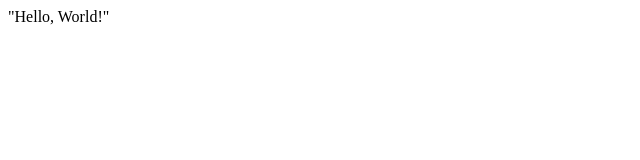
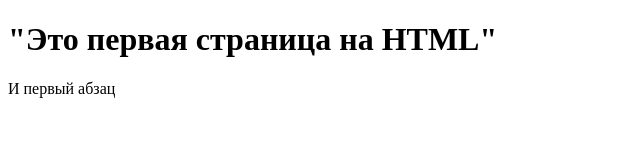
Before and after one commit to andbaik/task_4.1., a plain HTML site: page index.html in a window 1280 px wide. Shown: the whole page, without its empty margins (0-640 px from the left). Drawn offline with Linux system fonts and the light colour scheme.

Commit message:
add in html

```diff
--- a/index.html
+++ b/index.html
@@ -1,5 +1,13 @@
-<html>
+<!DOCTYPE html>
+<html lang="en">
+<head>
+    <meta charset="UTF-8">
+    <meta name="viewport" content="width=device-width, initial-scale=1.0">
+    <title>Новый документ</title>
+
+</head>
 <body>
-    "Hello, World!"
+ <h1> "Это первая страница на HTML"</h1>
+ <p>И первый абзац</p>
 </body>
 </html>
```
Also changed, not shown: 1 other file.
